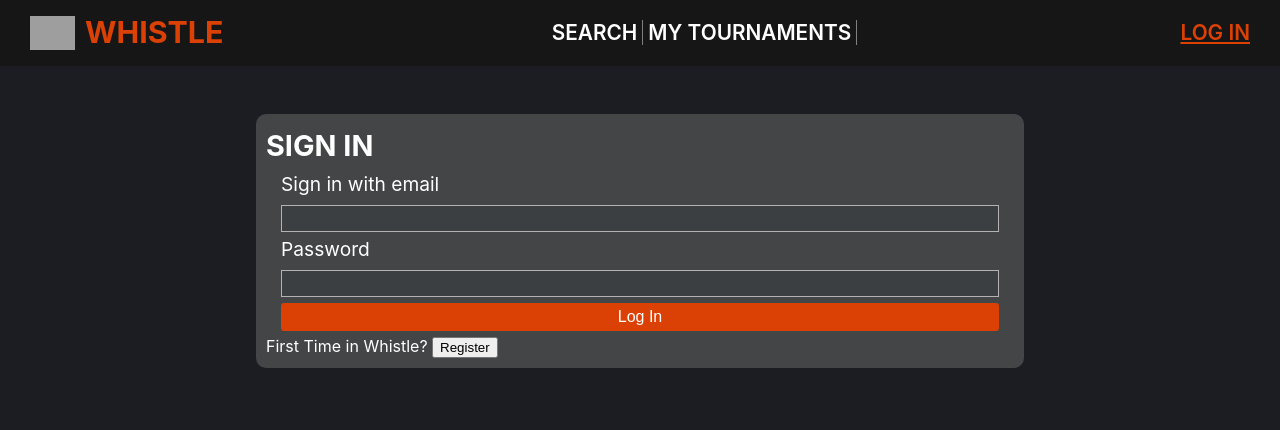
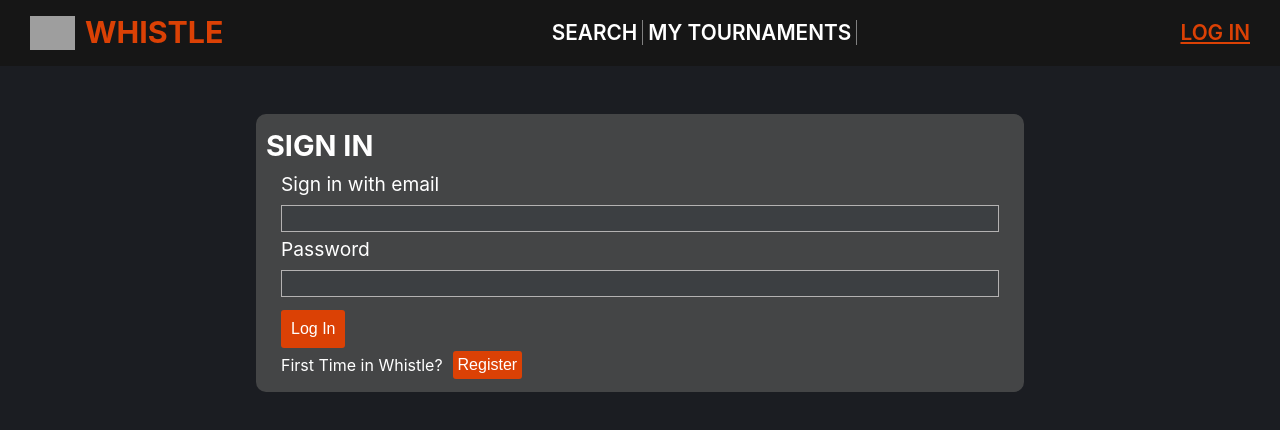
Before and after one commit to LorenzoFerraces/whistle, a React (Vite) app in the folder web/: page /login in a window 1280 px wide. Shown: the top 430 px of the page. Built offline with nearby package versions, Linux system fonts and the light colour scheme; grey boxes are pictures that could not be loaded.

Commit message:
Torneos publicos en busqueda

```diff
--- a/web/src/components/form/Form.css
+++ b/web/src/components/form/Form.css
@@ -53,6 +53,7 @@
   margin-top: 3px;
   margin-bottom: 3px;
   text-align: center;
+  width: fit-content;
 }
 
 .switch {
--- a/web/src/components/form/user/LoginForm.jsx
+++ b/web/src/components/form/user/LoginForm.jsx
@@ -1,7 +1,7 @@
 import { useContext, useState } from 'react';
 import { AuthContext } from '../../../api/AuthContext';
 import { NavLink, useNavigate } from 'react-router-dom';
-import { FormButton, SimpleInput } from '../Form';
+import { FormButton, FormSubmitButton, SimpleInput } from '../Form';
 import './UserForm.css';
 const LoginForm = () => {
   const [email, setEmail] = useState('');
@@ -30,7 +30,7 @@ const LoginForm = () => {
     <div className="user-form">
       <div className="element">
         <h3>SIGN IN</h3>
-        <form>
+        <form onSubmit={handleSubmit}>
           <div>
             <SimpleInput
               name={'Sign in with email'}
@@ -39,14 +39,19 @@ const LoginForm = () => {
             />
           </div>
           <div>
-            <SimpleInput name={'Password'} value={password} set={setPassword} />
+            <SimpleInput
+              type={'password'}
+              name={'Password'}
+              value={password}
+              set={setPassword}
+            />
           </div>
-          <FormButton text={'Log In'} onClick={handleSubmit} />
+          <FormSubmitButton text={'Log In'} />
         </form>
         <div className="nav">
-          First Time in Whistle?{' '}
+          First Time in Whistle?
           <NavLink to="/register">
-            <button>Register</button>
+            <FormButton text={'Register'} />
           </NavLink>
         </div>
       </div>
--- a/web/src/components/form/user/RegisterForm.jsx
+++ b/web/src/components/form/user/RegisterForm.jsx
@@ -1,7 +1,7 @@
 import { useState, useContext } from 'react';
 import { NavLink, useNavigate } from 'react-router-dom';
 import { AuthContext } from '../../../api/AuthContext';
-import { FormButton, SimpleInput } from '../Form';
+import { FormButton, FormSubmitButton, SimpleInput } from '../Form';
 import './UserForm.css';
 
 const RegisterForm = () => {
@@ -45,7 +45,7 @@ const RegisterForm = () => {
     <div className="user-form">
       <div className="element">
         <h3>CREATE YOUR ACCOUNT</h3>
-        <form>
+        <form onSubmit={handleSubmit}>
           <div>
             <SimpleInput name={'Email'} value={email} set={setEmail} />
           </div>
@@ -57,11 +57,17 @@ const RegisterForm = () => {
             />
           </div>
           <div>
-            <SimpleInput name={'Password'} value={password} set={setPassword} />
+            <SimpleInput
+              name={'Password'}
+              type={'password'}
+              value={password}
+              set={setPassword}
+            />
           </div>
           <div>
             <SimpleInput
               name={'Repeat Passoword'}
+              type={'password'}
               value={repeatPassword}
               set={setRepeatPassword}
             />
@@ -69,12 +75,12 @@ const RegisterForm = () => {
           <div>
             <SimpleInput name={'Username'} value={username} set={setUsername} />
           </div>
-          <FormButton text={'Register'} onClick={handleSubmit} />
+          <FormSubmitButton text={'Register'} />
         </form>
         <div className="nav">
-          Already Have An Account?{' '}
+          Already Have An Account?
           <NavLink to="/login">
-            <button>Login</button>
+            <FormButton text={'login'} />
           </NavLink>
         </div>
       </div>
--- a/web/src/components/form/user/UserForm.css
+++ b/web/src/components/form/user/UserForm.css
@@ -10,8 +10,11 @@
   margin-left: 15px;
 }
 
-.simple-form .nav {
-  margin-right: 40px;
-  margin-left: 40px;
-  text-align: right;
+.user-form .nav {
+  align-items: center;
+  gap: 10px;
+  display: flex;
+  margin-right: 15px;
+  margin-left: 15px;
+  text-align: center;
 }
```
Also changed, not shown: 1 other file (tests, documents, lock files or other folders).
